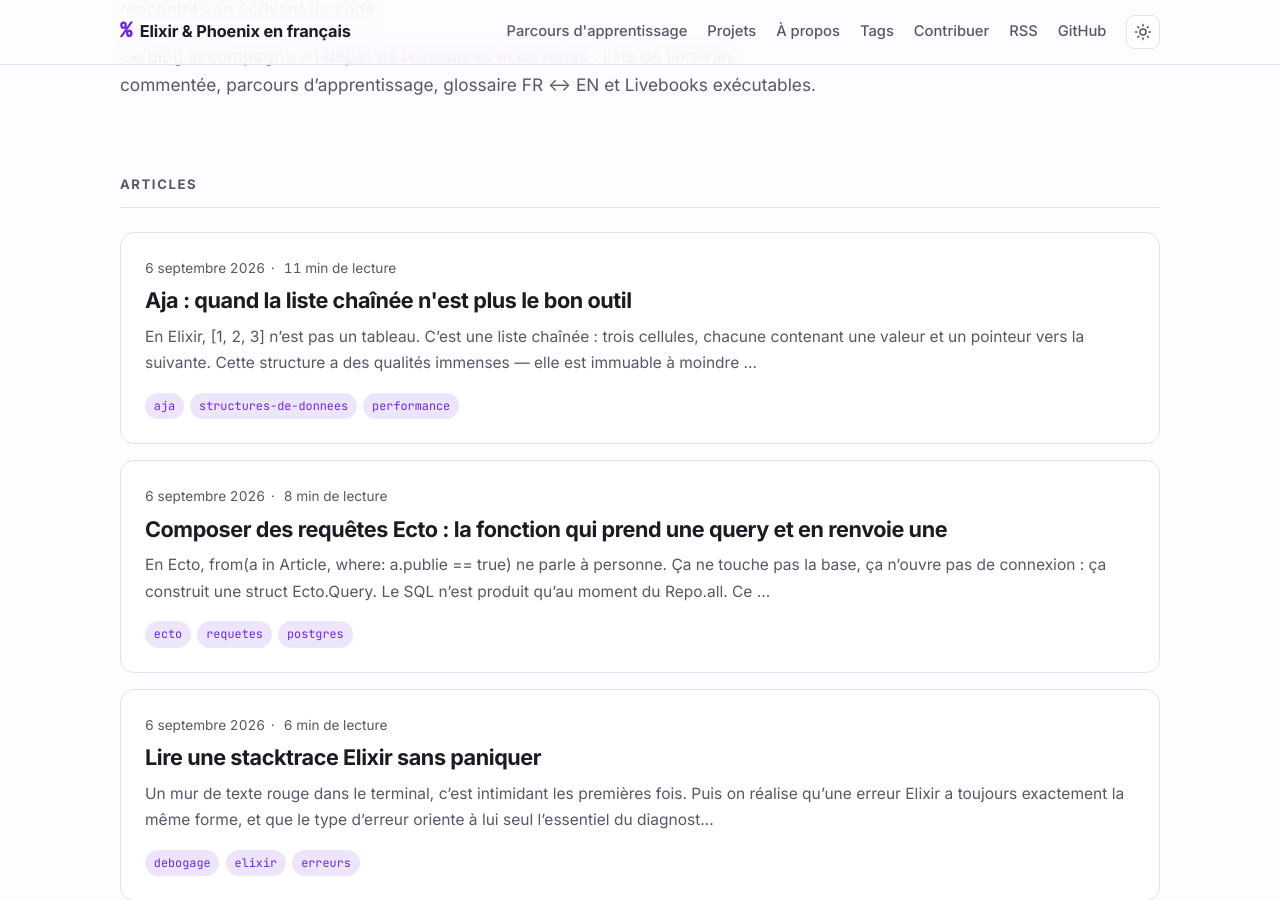
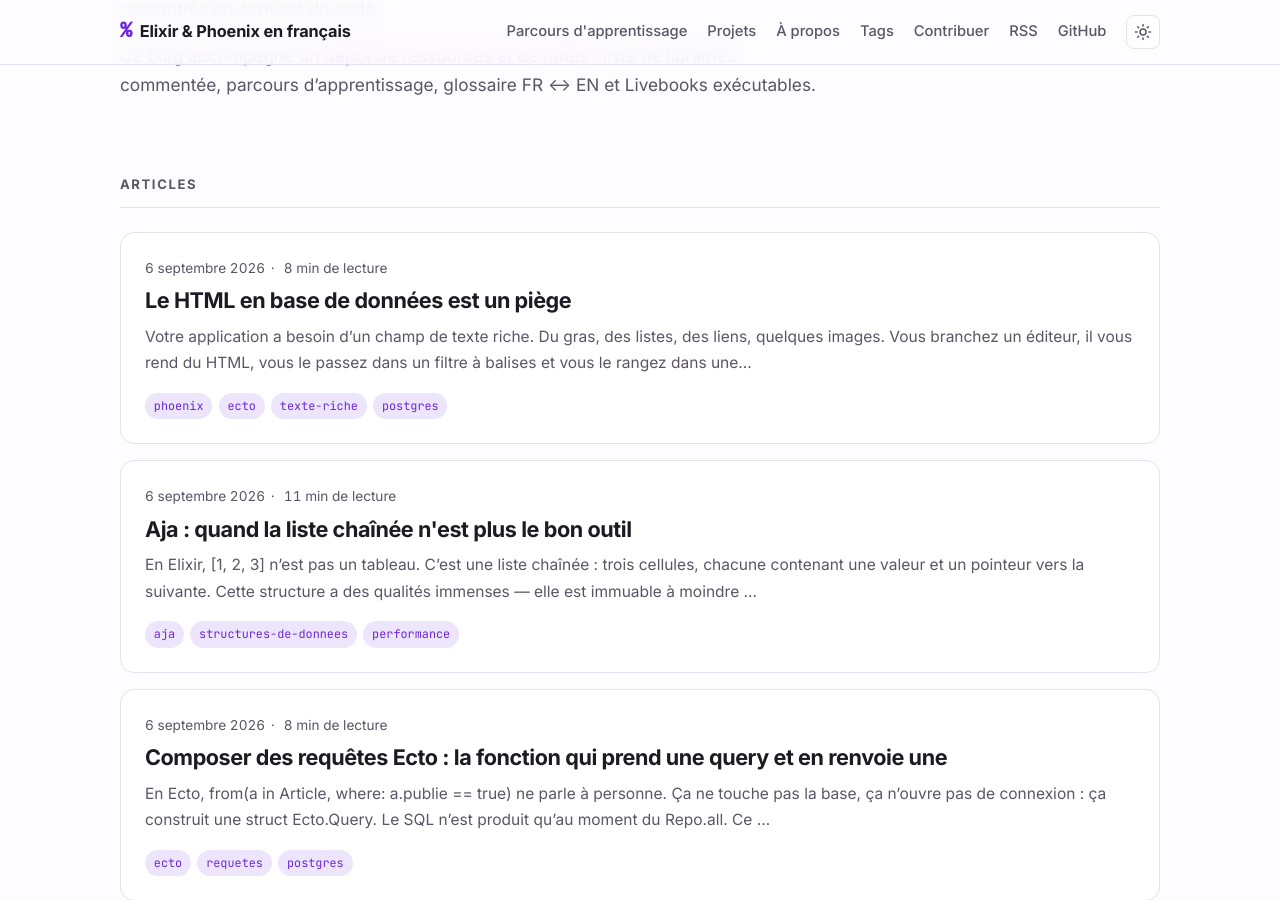
Before and after one commit to nseaSeb/ElixirPhoenixRessources, a Jekyll site: the page built from docs/index.md, in a window 1280 px wide and 900 px high, scrolled down 323 px. Built offline with Jekyll 4.4.1, drawn with Linux system fonts in a browser that asks for light colours; part of the change alters nothing that is shown.

Commit message:
feat(blog): publie « Le HTML en base de données est un piège »
Premier article tiré des librairies de l'auteur, relu et validé sur
l'aperçu local avant publication.

Le raisonnement tient sans coelho, qui n'apparaît qu'au dernier tiers :
quatre défaillances du stockage HTML — liste blanche qui ne converge
jamais, impossibilité d'interroger, migration devenue réécriture de
balisage, et rendu gelé qui interdit les URL signées et expirantes — puis
le renversement, valider par inclusion plutôt que filtrer par exclusion.

La carte coelho de /projets/ pointe désormais vers l'article.

Co-Authored-By: Claude Opus 5 (1M context) <noreply@anthropic.com>
Claude-Session: https://claude.ai/code/session_01LZ2KDcLoX52APzLkmmjLu7

````diff
--- a/docs/_data/projets.yml
+++ b/docs/_data/projets.yml
@@ -27,6 +27,7 @@ projets:
     depot: nseaSeb/coelho
     branche: master
     version: "0.14.0"
+    article: /articles/html-en-base-de-donnees/
     resume: "Du texte riche pour Phoenix, stocké comme un arbre validé plutôt que comme du HTML. La validation tient lieu d'assainissement, le document reste interrogeable, et le rendu redevient une décision au lieu d'un souvenir figé."
     pour: "Un champ de texte riche dont on veut pouvoir migrer le contenu, y attacher des URL signées, ou changer le rendu après coup."
 
--- /dev/null
+++ b/docs/_posts/2026-09-06-html-en-base-de-donnees.md
@@ -0,0 +1,136 @@
+---
+layout: post
+title: "Le HTML en base de données est un piège"
+date: 2026-09-06 12:05:00 +0200
+lang: fr
+description: "Stocker la sortie d'un éditeur de texte riche paraît évident, jusqu'au jour où il faut interroger, migrer, ou signer une URL. Ce qui change quand on stocke l'arbre du document plutôt que son rendu."
+tags: [phoenix, ecto, texte-riche, postgres]
+categories: [phoenix]
+---
+
+Votre application a besoin d'un champ de texte riche. Du gras, des listes, des liens, quelques images. Vous branchez un éditeur, il vous rend du HTML, vous le passez dans un filtre à balises et vous le rangez dans une colonne `text`.
+
+C'est ce que tout le monde fait, y compris Action Text du côté de Rails. Ça marche très bien — jusqu'à trois ou quatre demandes plus tard.
+
+<!--more-->
+
+## Ce que vous avez réellement rangé
+
+Une colonne qui contient ceci :
+
+{% raw %}
+```html
+<p>Bonjour <strong>Camille</strong>, voici le <a href="https://exemple.fr/devis.pdf">devis</a>.</p>
+```
+{% endraw %}
+
+Ce n'est pas un document. C'est **le rendu d'un document**, à un instant donné, avec les décisions de présentation de ce jour-là soudées à l'intérieur. Quatre conséquences, dans l'ordre où on les rencontre.
+
+### La liste blanche est une course d'armement
+
+Vous filtrez les balises à l'entrée : `<p>`, `<strong>`, `<a>`, pas `<script>`. Puis quelqu'un signale `<a href="javascript:…">`. Vous ajoutez un contrôle sur les schémas d'URL. Puis les attributs `on*`. Puis `<img src=x onerror=…>`. Puis les entités HTML qui reconstituent tout ça après décodage.
+
+Chaque correctif est raisonnable ; l'ensemble ne converge jamais, parce que vous validez du balisage **par exclusion**. Vous listez ce qui est interdit dans un langage dont la surface est immense.
+
+### Vous ne pouvez pas interroger
+
+« Combien d'articles contiennent une image ? » « Lesquels pointent vers l'ancien domaine ? » « Quels documents citent ce produit ? »
+
+Chacune de ces questions devient une expression régulière sur du balisage. Elles fonctionnent presque, ce qui est pire que pas du tout : `LIKE '%<img%'` attrape aussi le mot `<img` écrit dans un bloc de code, et rate `< img`.
+
+### Migrer, c'est réécrire du HTML
+
+Le jour où les citations doivent porter une classe, où les liens externes doivent gagner un `rel`, où un composant change de balise — vous écrivez une migration qui **parse et régénère du HTML sur toute la table**. Pour un changement qui n'a rien à voir avec les données, seulement avec leur présentation.
+
+### Le rendu est gelé
+
+Celui-là est le plus coûteux, et le moins visible au départ.
+
+Vous voulez des URL de pièces jointes **signées et expirantes** — une pratique standard pour un fichier privé. C'est impossible : l'URL a été figée dans le HTML au moment de l'enregistrement. Elle expirera, et le document gardera un lien mort pour toujours.
+
+Même chose pour une mention `@camille` qui devrait pointer vers un profil renommé depuis, ou pour un bloc de code qu'on voudrait colorer maintenant qu'on a un colorateur. **Chaque décision de rendu a été prise une fois, à l'enregistrement, et vous ne pouvez plus revenir dessus.**
+
+## L'alternative : stocker l'arbre
+
+Un éditeur moderne comme ProseMirror ne produit pas d'abord du HTML : il maintient un **arbre de document**, et `toJSON()` vous le rend tel quel.
+
+{% raw %}
+```elixir
+%{
+  "type" => "doc",
+  "content" => [
+    %{
+      "type" => "paragraph",
+      "content" => [
+        %{"type" => "text", "text" => "Bonjour "},
+        %{"type" => "text", "text" => "Camille", "marks" => [%{"type" => "bold"}]}
+      ]
+    }
+  ]
+}
+```
+{% endraw %}
+
+Rangez **ça** dans une colonne `jsonb`, validé contre un schéma qui déclare les nœuds et les marques autorisés. Le HTML n'est plus stocké : il est calculé au rendu.
+
+Reprenons les quatre problèmes.
+
+### La validation devient l'assainissement
+
+C'est le renversement central, et il mérite qu'on s'y arrête.
+
+Vous ne filtrez plus du balisage par exclusion. Vous validez une structure **par inclusion** : un nœud dont le type n'est pas au schéma, une marque inconnue, un attribut non déclaré, une URL au schéma `javascript:` — le document est rejeté en entier.
+
+La différence n'est pas de degré. Avec une liste blanche de balises, ce qui n'a pas été prévu passe. Avec un schéma, ce qui n'a pas été prévu ne passe pas. Et le rendu n'a plus jamais à s'échapper d'un balisage hostile, puisqu'il ne reçoit que des nœuds connus.
+
+### Le document est une donnée
+
+`jsonb` s'interroge. « Les documents contenant une image » devient une condition sur le type de nœud, pas une expression régulière hasardeuse. L'extraction du texte brut pour un index de recherche devient une fonction qui parcourt un arbre, et non un décapage de balises.
+
+### Migrer, c'est transformer une structure
+
+Ajouter un attribut à toutes les citations, c'est parcourir un arbre et modifier les nœuds concernés. On peut le tester sur un document isolé, écrire des assertions dessus, le rejouer. Rien à voir avec une réécriture de HTML.
+
+### Le rendu redevient une décision
+
+C'est le gain le plus net. Le rendu s'exécute **maintenant**, avec ce que vous savez maintenant :
+
+{% raw %}
+```elixir
+Coelho.to_html(document, Coelho.Schema.default(),
+  nodes: %{paragraph: fn _node, inner -> Coelho.Render.tag("p", [{"class", "lead"}], inner) end}
+)
+```
+{% endraw %}
+
+L'URL d'une pièce jointe est **résolue au rendu**, donc elle peut être signée et expirante — elle n'a jamais été dans le document. La mention pointe vers le profil actuel. Le bloc de code est coloré parce que vous avez un colorateur aujourd'hui, sans qu'aucune ligne en base n'ait bougé.
+
+### Un schéma, deux consommateurs
+
+Dernier bénéfice, moins évident : le schéma est écrit une fois en Elixir et **exporté vers le navigateur** pour construire le schéma ProseMirror correspondant.
+
+Ce n'est pas du confort, c'est une garantie : un document que le serveur refuse est un document que le client ne pouvait pas produire. Les deux moitiés ne peuvent pas diverger, parce qu'il n'y a qu'une source.
+
+## Ce que ça coûte
+
+Aucune approche n'est gratuite, et celle-ci a un prix réel.
+
+**Il vous faut un éditeur qui produise un arbre.** ProseMirror, Tiptap, Lexical. Un `contenteditable` maison qui crache du HTML ne convient pas.
+
+**Vous ne pouvez plus coller du HTML tel quel.** Importer du contenu existant suppose de le convertir en arbre, ce qui est un vrai travail — et c'est le principal frein à une migration depuis une base déjà pleine de balisage.
+
+**Le rendu devient votre affaire.** C'était gratuit tant que vous stockiez du HTML : vous l'affichiez. Il faut maintenant une fonction de rendu, et la tenir à jour quand le schéma évolue.
+
+**Le schéma se maintient des deux côtés.** L'export automatique évite la divergence, mais il faut penser à l'exporter.
+
+Pour un champ de commentaire de trois lignes, ce prix ne se justifie pas. Pour un contenu éditorial qui vivra des années, se migrera, s'indexera et changera d'apparence, il est vite remboursé.
+
+## L'implémentation
+
+C'est le raisonnement derrière [**Coelho**](https://hexdocs.pm/coelho), une librairie qui fait exactement ça pour Phoenix : le schéma, la validation, le stockage Ecto, le rendu, l'extraction du texte brut, et l'éditeur LiveView côté navigateur.
+
+Sa description tient en une ligne — « inspiré d'Action Text, sauf qu'il ne stocke pas de HTML » — et tout cet article n'est que le développement de cette exception.
+
+Le cœur n'a **aucune dépendance** : Ecto est optionnel, et Elixir 1.18 suffit, pour son module `JSON` de la bibliothèque standard. Ce qui n'y est délibérément pas — le stockage des octets, le traitement d'images, l'édition collaborative — a un point d'accroche prévu pour chacun, et rester dehors est ce qui garde le reste assez petit pour en être sûr.
+
+Le code est sur [GitHub](https://github.com/nseaSeb/coelho), sous licence MIT.
````
